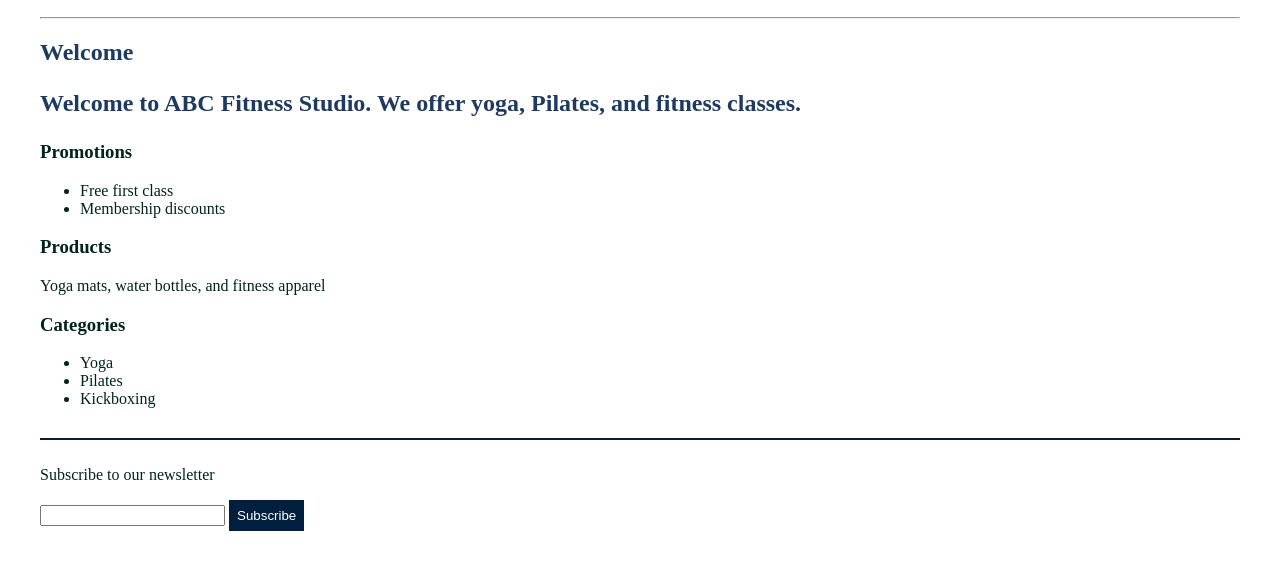
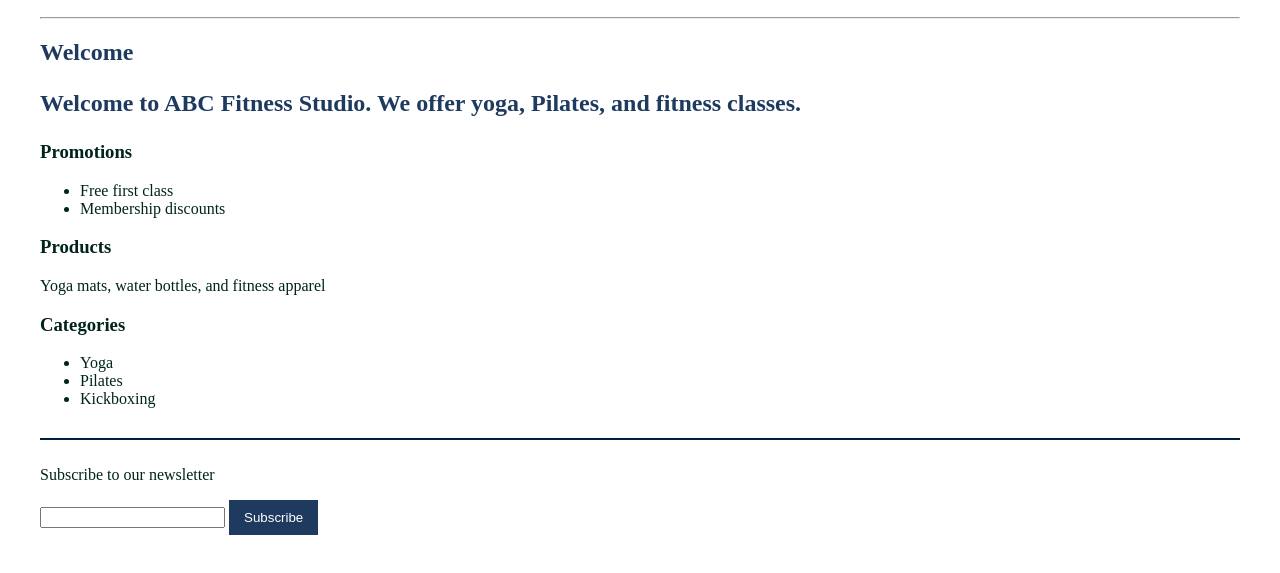
Before and after one commit to TonyaJamesIT/abc-fitness-website, a website: page index.html in a window 1280 px wide. Shown: the part 141-714 px from the top of the page. Drawn offline with Linux system fonts and the light colour scheme.

Commit message:
Update styles.css

```diff
--- a/styles.css
+++ b/styles.css
@@ -43,10 +43,15 @@ td {
 }
 
 button {
-  background-color: #001f3f;
+  background-color: #1e3a5f;
   color: white;
-  padding: 8px;
+  padding: 10px 15px;
   border: none;
+  cursor: pointer;
+}
+
+button:hover {
+  background-color: #16304a;
 }
 
 button:hoover {
```
